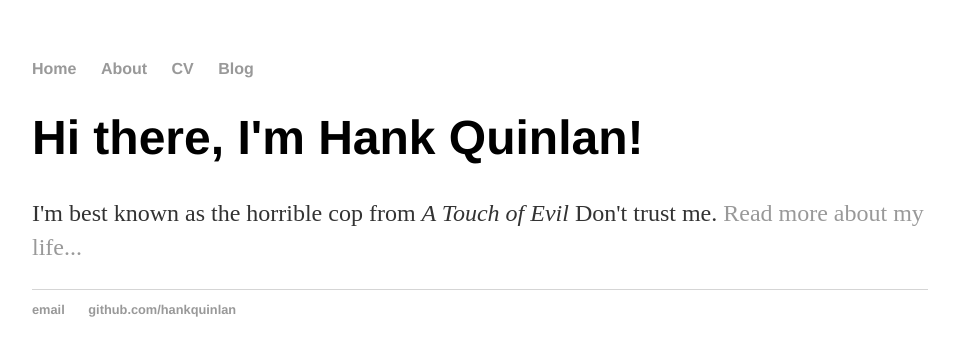
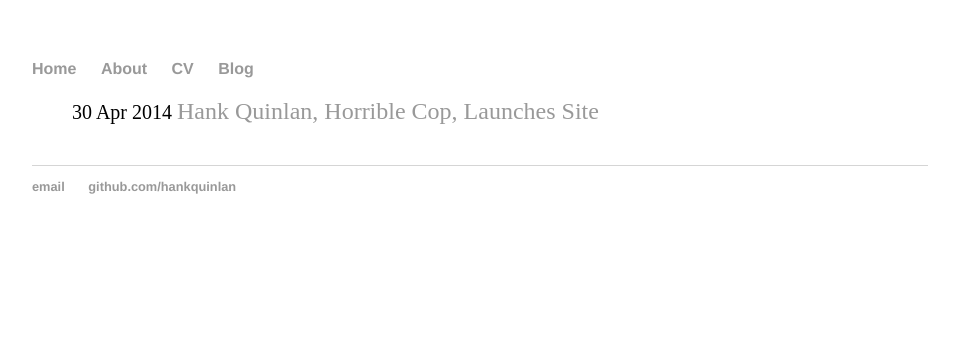
Before and after one commit to dostap/dostap, a Jekyll site: the page built from index.html, in a window 1280 px wide. Shown: the top 356 px of the page, without its empty margins (160-1119 px from the left). Built offline with Jekyll 4.4.1, drawn with Linux system fonts in a browser that asks for light colours.

Commit message:
Update index.html

```diff
--- a/index.html
+++ b/index.html
@@ -1,8 +1,12 @@
 ---
 layout: default
-title: Hank Quinlan, Horrible Cop
+title: darya blogs
 ---
-<div class="blurb">
-	<h1>Hi there, I'm Hank Quinlan!</h1>
-	<p>I'm best known as the horrible cop from <em>A Touch of Evil</em> Don't trust me. <a href="/about">Read more about my life...</a></p>
-</div><!-- /.blurb -->
+<ul class="posts">
+  {% for post in site.posts %}
+  <li>
+    <small class="datetime muted" data-time="{{ post.date }}">{{ post.date | date_to_string }} </small>
+    <a href="{{ post.url }}">{{ post.title }}</a>
+  </li>
+  {% endfor %}
+</ul>
```
